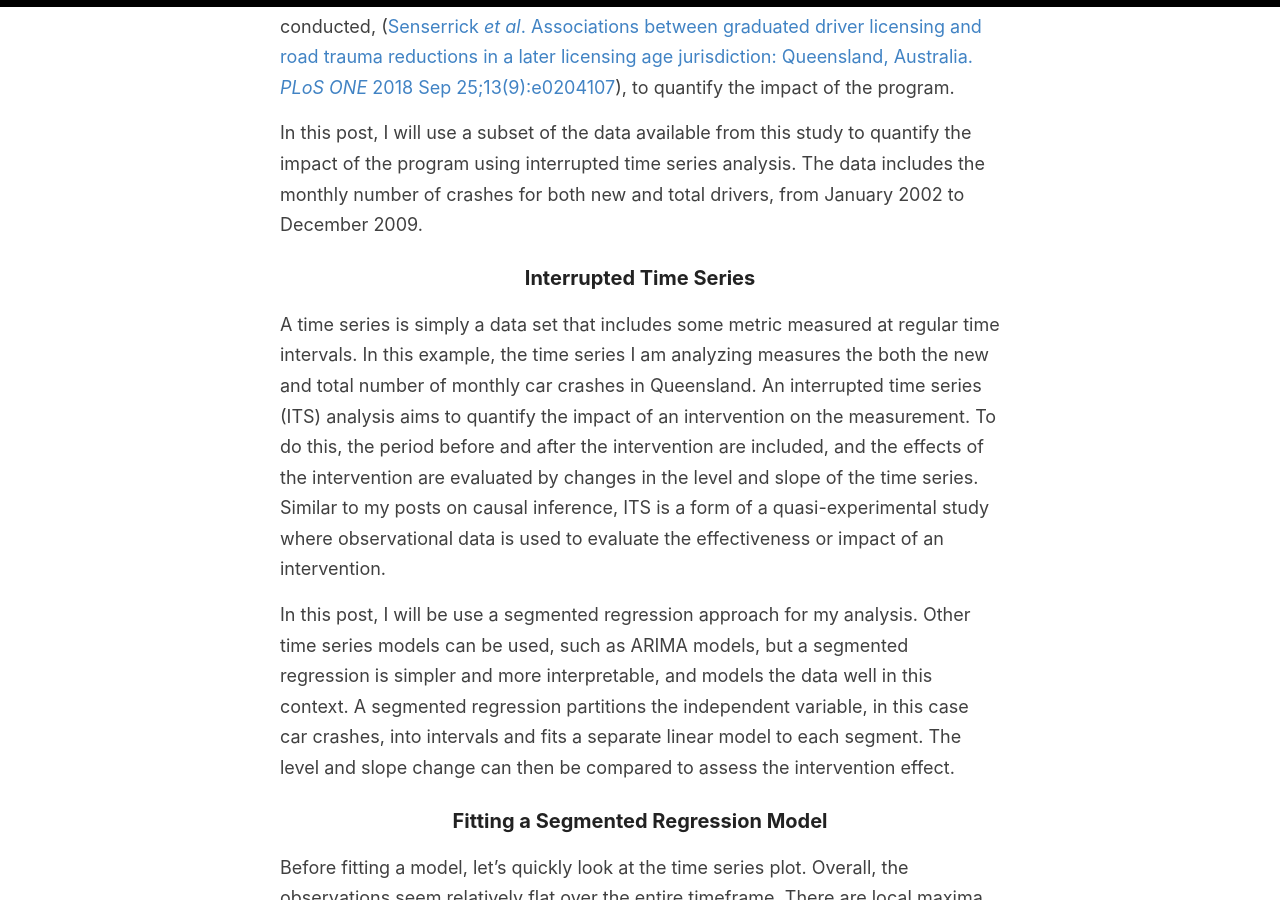
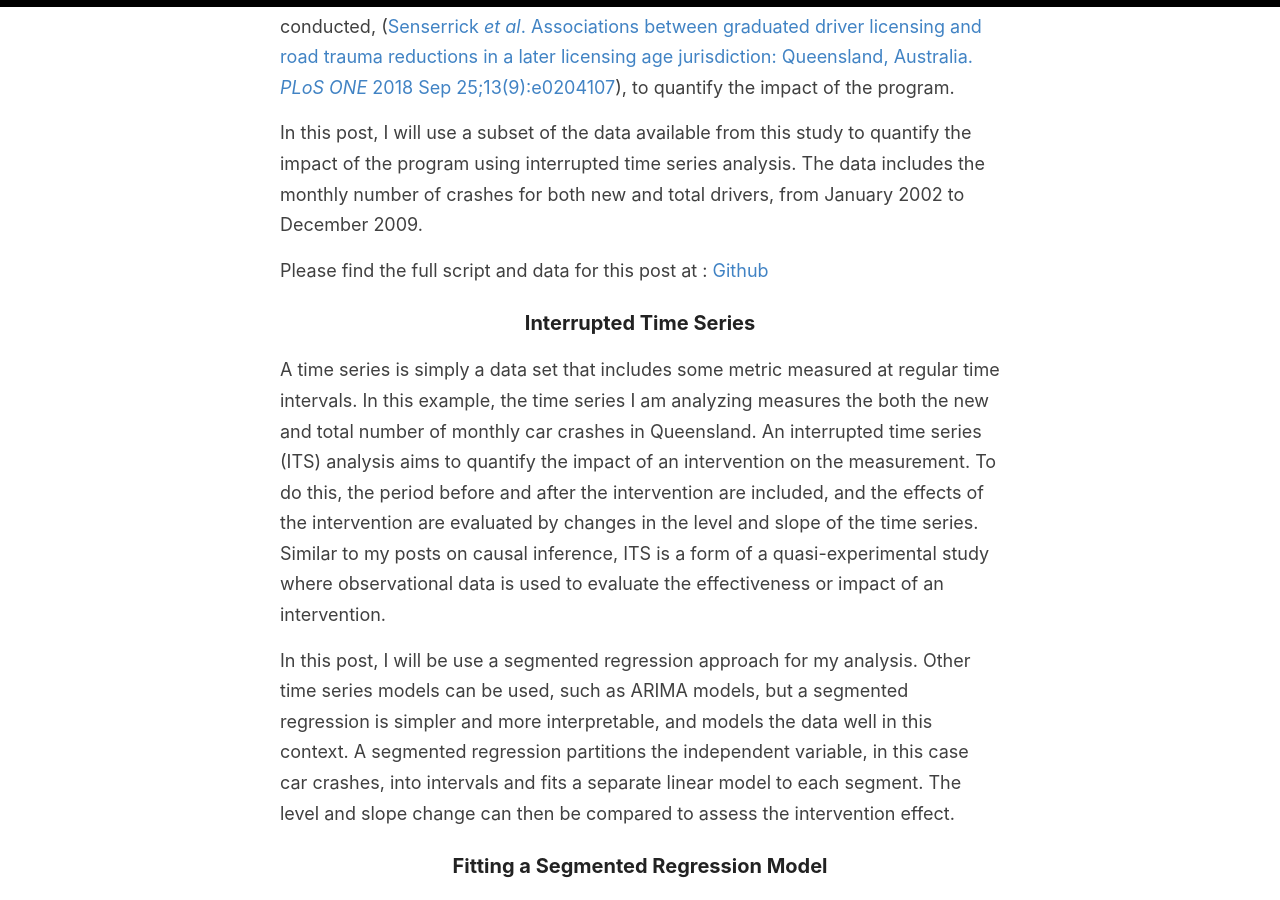
Before and after one commit to Murrkeys/Murrkeys.github.io, a Jekyll site: the page built from _posts/2021-05-05-ITS.md, in a window 1280 px wide and 900 px high, scrolled down 520 px. Built offline with Jekyll 4.4.1, drawn with Linux system fonts in a browser that asks for light colours.

Commit message:
Update 2021-05-05-ITS.md

```diff
--- a/_posts/2021-05-05-ITS.md
+++ b/_posts/2021-05-05-ITS.md
@@ -22,6 +22,8 @@ In this post, I will use a subset of the data available from this study
 to quantify the impact of the program using interrupted time series
 analysis. The data includes the monthly number of crashes for both new
 and total drivers, from January 2002 to December 2009.
+
+Please find the full script and data for this post at : [Github](https://github.com/Murrkeys/time-series-analysis)
 
 ### Interrupted Time Series
 
```
